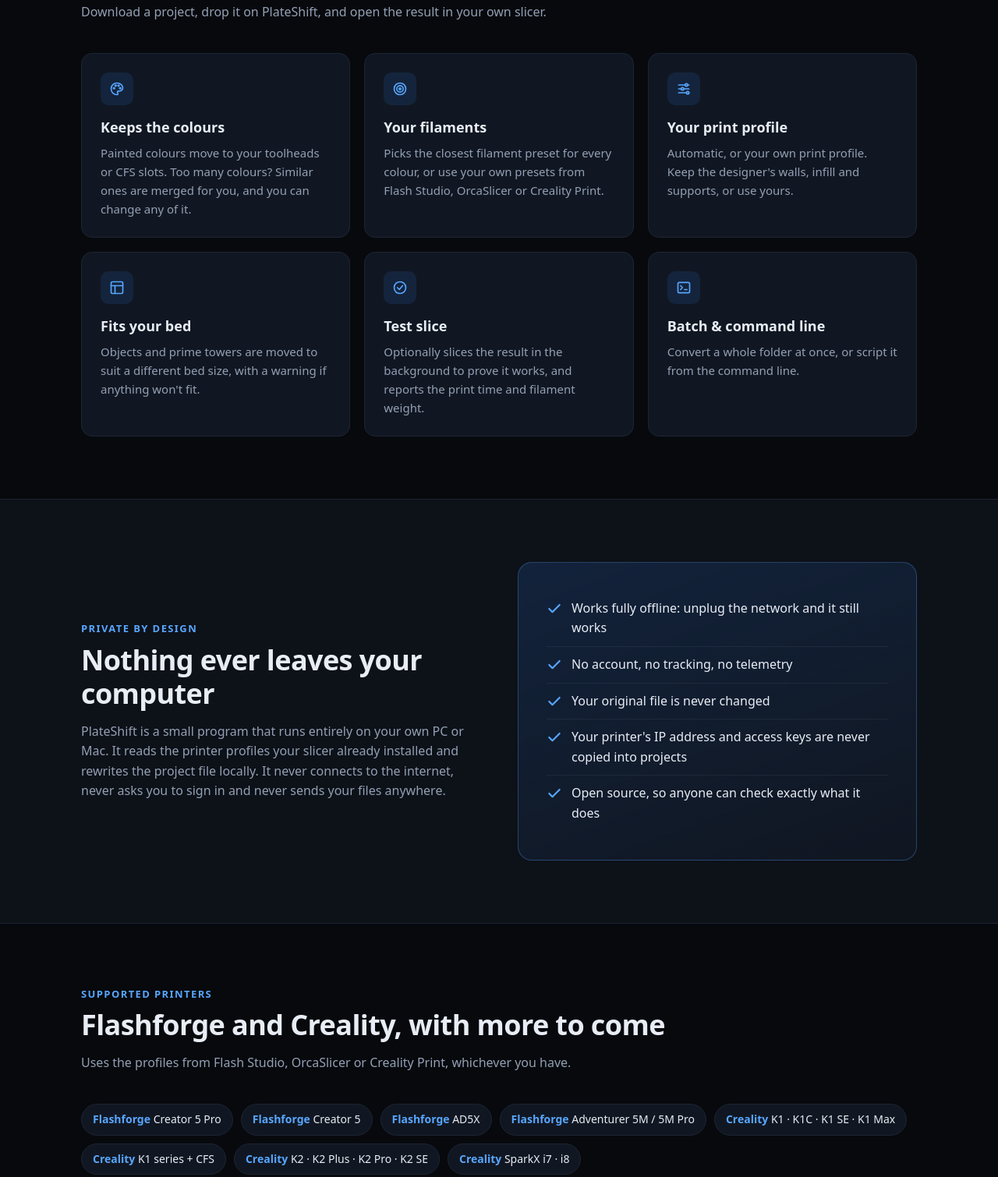
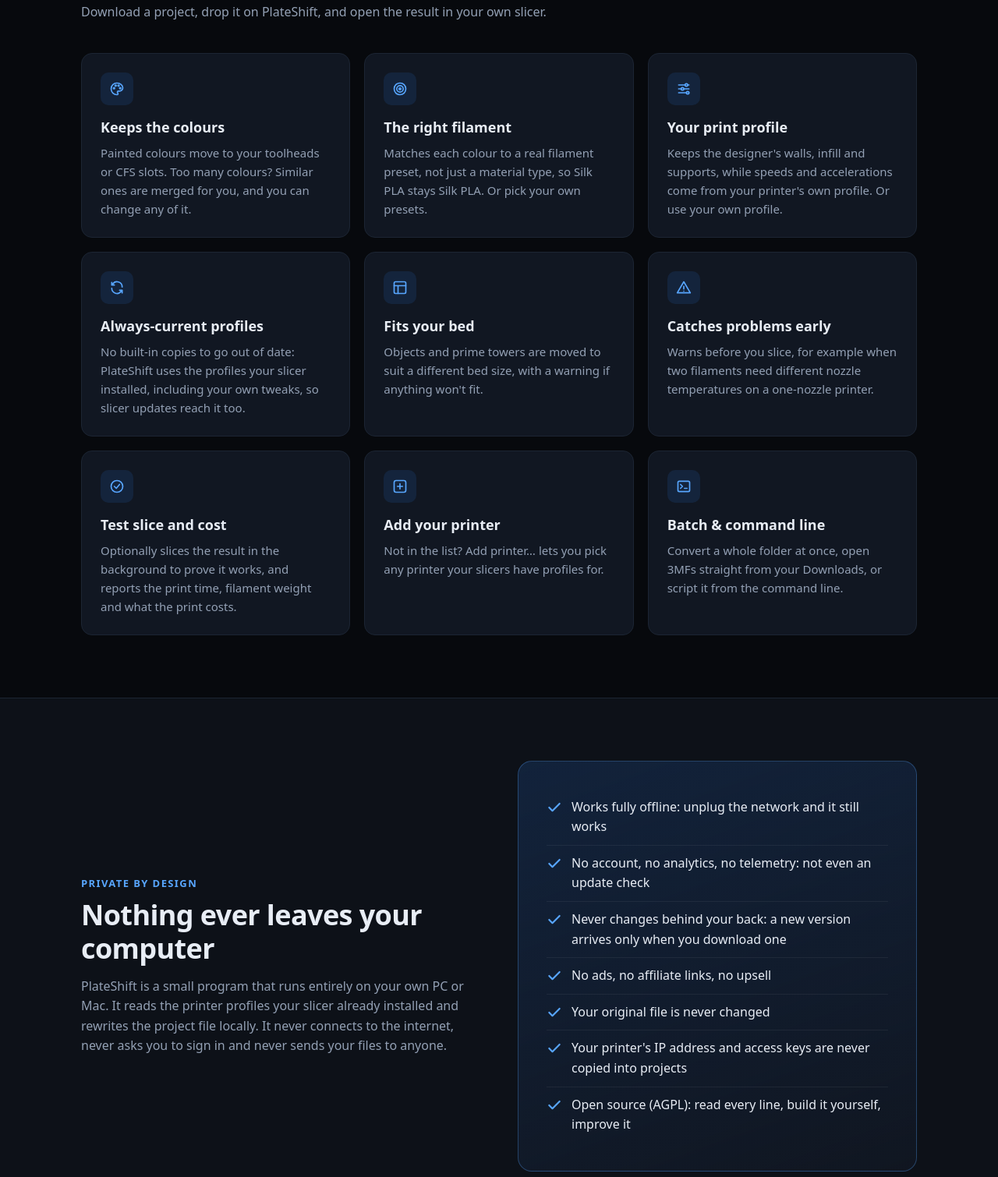
Before and after one commit to viceroy172/PlateShift, a plain HTML site: page website/index.html in a window 1280 px wide. Shown: the part 869-2379 px from the top of the page at 78% size. Drawn offline with Linux system fonts and the light colour scheme.

Commit message:
README and website: why PlateShift, clearer feature cards

```diff
--- a/website/index.html
+++ b/website/index.html
@@ -202,6 +202,9 @@
     <symbol id="i-check" viewBox="0 0 24 24"><path d="M20 6 9 17l-5-5"/></symbol>
     <symbol id="i-badge" viewBox="0 0 24 24"><circle cx="12" cy="12" r="9"/><path d="m8 12 3 3 5-6"/></symbol>
     <symbol id="i-terminal" viewBox="0 0 24 24"><rect x="3" y="4" width="18" height="16" rx="2"/><path d="m7 9 3 3-3 3M13 15h4"/></symbol>
+    <symbol id="i-refresh" viewBox="0 0 24 24"><path d="M20 11a8 8 0 0 0-14.6-4.5L4 8M4 4v4h4M4 13a8 8 0 0 0 14.6 4.5L20 16M20 20v-4h-4"/></symbol>
+    <symbol id="i-plus" viewBox="0 0 24 24"><rect x="3" y="3" width="18" height="18" rx="3"/><path d="M12 8v8M8 12h8"/></symbol>
+    <symbol id="i-alert" viewBox="0 0 24 24"><path d="M12 3 2 20h20z"/><path d="M12 10v4M12 17.5v.01"/></symbol>
     <symbol id="i-monitor" viewBox="0 0 24 24"><rect x="3" y="4" width="18" height="12" rx="2"/><path d="M8 20h8M12 16v4"/></symbol>
     <symbol id="i-laptop" viewBox="0 0 24 24"><rect x="5" y="5" width="14" height="10" rx="1.5"/><path d="M3 19h18l-2-4H5z"/></symbol>
     <symbol id="i-code" viewBox="0 0 24 24"><path d="m8 8-4 4 4 4M16 8l4 4-4 4M14 5l-4 14"/></symbol>
@@ -254,16 +257,22 @@
     <div class="grid">
       <div class="card"><div class="icon"><svg class="i"><use href="#i-palette"/></svg></div><h3>Keeps the colours</h3>
         <p>Painted colours move to your toolheads or CFS slots. Too many colours? Similar ones are merged for you, and you can change any of it.</p></div>
-      <div class="card"><div class="icon"><svg class="i"><use href="#i-spool"/></svg></div><h3>Your filaments</h3>
-        <p>Picks the closest filament preset for every colour, or use your own presets from Flash Studio, OrcaSlicer or Creality Print.</p></div>
+      <div class="card"><div class="icon"><svg class="i"><use href="#i-spool"/></svg></div><h3>The right filament</h3>
+        <p>Matches each colour to a real filament preset, not just a material type, so Silk PLA stays Silk PLA. Or pick your own presets.</p></div>
       <div class="card"><div class="icon"><svg class="i"><use href="#i-sliders"/></svg></div><h3>Your print profile</h3>
-        <p>Automatic, or your own print profile. Keep the designer's walls, infill and supports, or use yours.</p></div>
+        <p>Keeps the designer's walls, infill and supports, while speeds and accelerations come from your printer's own profile. Or use your own profile.</p></div>
+      <div class="card"><div class="icon"><svg class="i"><use href="#i-refresh"/></svg></div><h3>Always-current profiles</h3>
+        <p>No built-in copies to go out of date: PlateShift uses the profiles your slicer installed, including your own tweaks, so slicer updates reach it too.</p></div>
       <div class="card"><div class="icon"><svg class="i"><use href="#i-bed"/></svg></div><h3>Fits your bed</h3>
         <p>Objects and prime towers are moved to suit a different bed size, with a warning if anything won't fit.</p></div>
-      <div class="card"><div class="icon"><svg class="i"><use href="#i-badge"/></svg></div><h3>Test slice</h3>
-        <p>Optionally slices the result in the background to prove it works, and reports the print time and filament weight.</p></div>
+      <div class="card"><div class="icon"><svg class="i"><use href="#i-alert"/></svg></div><h3>Catches problems early</h3>
+        <p>Warns before you slice, for example when two filaments need different nozzle temperatures on a one-nozzle printer.</p></div>
+      <div class="card"><div class="icon"><svg class="i"><use href="#i-badge"/></svg></div><h3>Test slice and cost</h3>
+        <p>Optionally slices the result in the background to prove it works, and reports the print time, filament weight and what the print costs.</p></div>
+      <div class="card"><div class="icon"><svg class="i"><use href="#i-plus"/></svg></div><h3>Add your printer</h3>
+        <p>Not in the list? Add printer… lets you pick any printer your slicers have profiles for.</p></div>
       <div class="card"><div class="icon"><svg class="i"><use href="#i-terminal"/></svg></div><h3>Batch &amp; command line</h3>
-        <p>Convert a whole folder at once, or script it from the command line.</p></div>
+        <p>Convert a whole folder at once, open 3MFs straight from your Downloads, or script it from the command line.</p></div>
     </div>
   </div>
 </section>
@@ -275,15 +284,17 @@
       <h2>Nothing ever leaves your computer</h2>
       <p class="sub" style="margin-bottom:0">PlateShift is a small program that runs entirely on your own PC or Mac. It reads the printer
         profiles your slicer already installed and rewrites the project file locally. It never connects to the internet,
-        never asks you to sign in and never sends your files anywhere.</p>
+        never asks you to sign in and never sends your files to anyone.</p>
     </div>
     <div class="shield">
       <ul>
         <li><svg class="i"><use href="#i-check"/></svg><span>Works fully offline: unplug the network and it still works</span></li>
-        <li><svg class="i"><use href="#i-check"/></svg><span>No account, no tracking, no telemetry</span></li>
+        <li><svg class="i"><use href="#i-check"/></svg><span>No account, no analytics, no telemetry: not even an update check</span></li>
+        <li><svg class="i"><use href="#i-check"/></svg><span>Never changes behind your back: a new version arrives only when you download one</span></li>
+        <li><svg class="i"><use href="#i-check"/></svg><span>No ads, no affiliate links, no upsell</span></li>
         <li><svg class="i"><use href="#i-check"/></svg><span>Your original file is never changed</span></li>
         <li><svg class="i"><use href="#i-check"/></svg><span>Your printer's IP address and access keys are never copied into projects</span></li>
-        <li><svg class="i"><use href="#i-check"/></svg><span>Open source, so anyone can check exactly what it does</span></li>
+        <li><svg class="i"><use href="#i-check"/></svg><span>Open source (AGPL): read every line, build it yourself, improve it</span></li>
       </ul>
     </div>
   </div>
@@ -347,7 +358,7 @@
       <details><summary>Does it keep the colours of multicolour models?</summary><p>Yes. Painted colours move to your printer's toolheads (Creator 5) or slots (AD5X, Creality CFS). If a project has more colours than your printer, similar ones are merged for you, and you can change any of it.</p></details>
       <details><summary>Which printers does PlateShift support?</summary><p>Flashforge Creator 5 Pro, Creator 5, AD5X, Adventurer 5M and 5M Pro, and the Creality K1, K1C, K1 SE, K1 Max (with or without the CFS), K2, K2 Plus, K2 Pro, K2 SE and SparkX i7 and i8.</p></details>
       <details><summary>Do I need anything else installed?</summary><p>A slicer that has your printer's profiles: Flash Studio or OrcaSlicer for Flashforge, OrcaSlicer or Creality Print for Creality. PlateShift reads the profiles your slicer already installed.</p></details>
-      <details><summary>Is it free? Does it upload my files?</summary><p>It's free and open source (GNU AGPL). It never connects to the internet: everything happens on your own computer, and your original file is never changed.</p></details>
+      <details><summary>Is it free? Does it upload my files?</summary><p>It's free and open source (GNU AGPL), with no ads. It never connects to the internet: no uploads, no analytics, no automatic updates. Everything happens on your own computer, and your original file is never changed.</p></details>
       <details><summary>Does it work on Mac and Linux?</summary><p>Yes. There's a Windows program, a Mac app and a Linux AppImage to download. On Linux it can also run from source with Python.</p></details>
     </div>
   </div>
```
Also changed, not shown: 1 other file.
